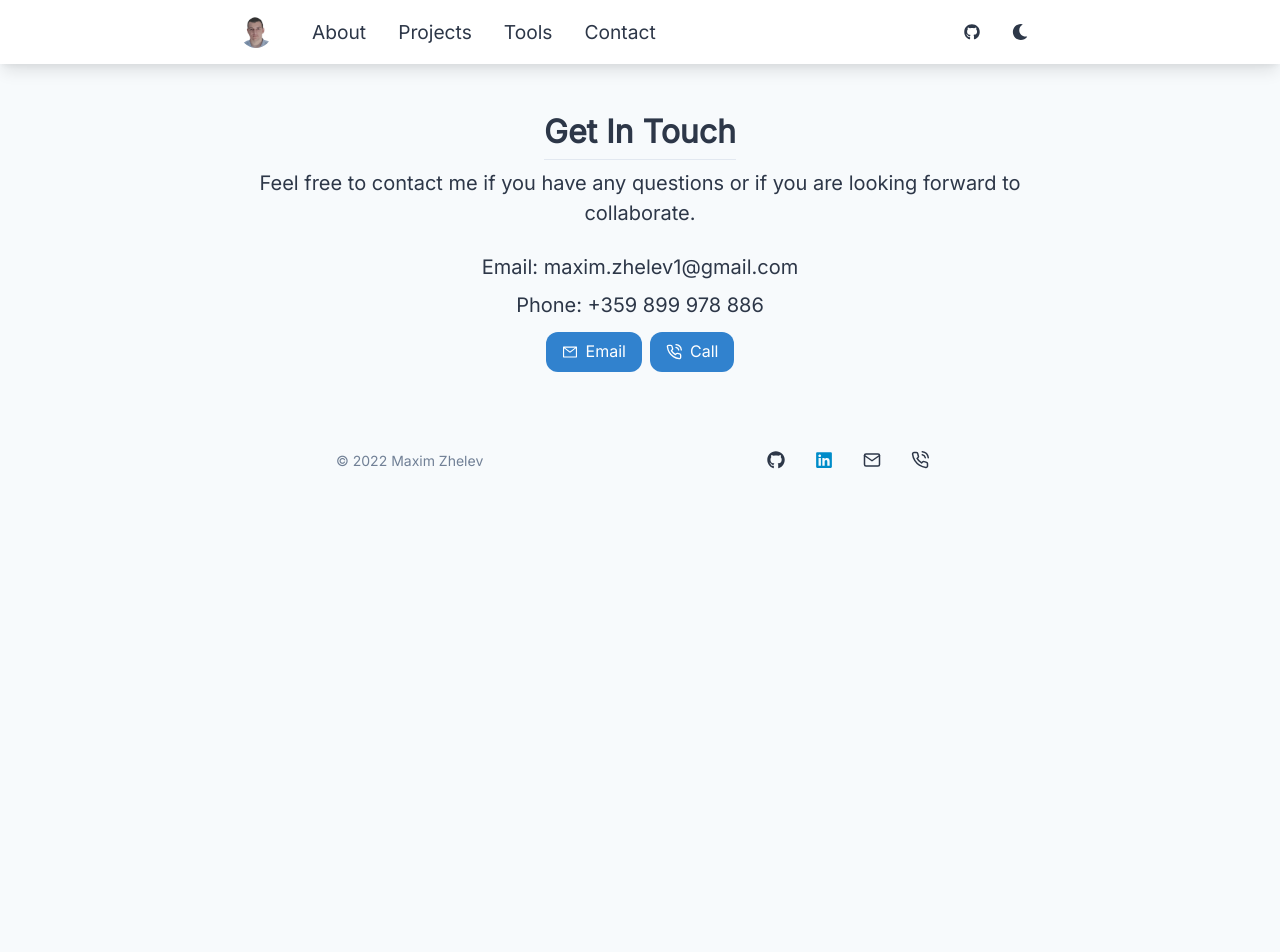
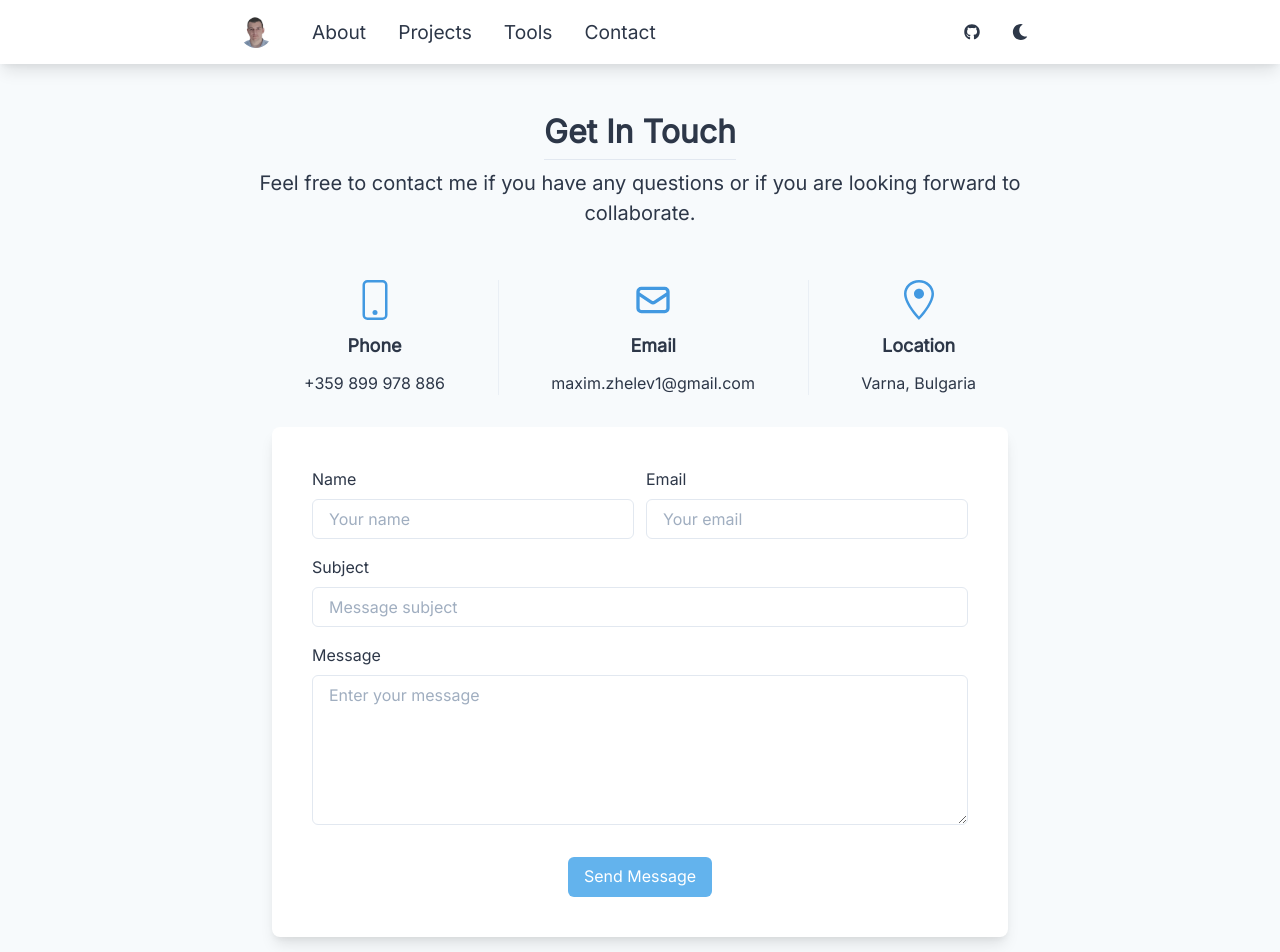
Before and after one commit to MaximZhelev/Portfolio, a Next.js app: page /contact in a window 1280 px wide. Shown: the top 952 px of the page. Before the commit the page ends 800 px from the top, so only its background shows below. Built offline with nearby package versions, Linux system fonts and the light colour scheme.

Commit message:
Add Slack contact form

```diff
--- a/next.config.js
+++ b/next.config.js
@@ -3,6 +3,9 @@ const nextConfig = {
   reactStrictMode: true,
   typescript: {
     ignoreBuildErrors: true
+  },
+  env: {
+    WEBHOOK_URL: process.env.WEBHOOK_URL
   }
 };
 
--- a/package.json
+++ b/package.json
@@ -14,6 +14,8 @@
     "@chakra-ui/react": "^1.8.8",
     "@emotion/react": "^11.9.0",
     "@emotion/styled": "^11.8.1",
+    "@hookform/resolvers": "^2.9.9",
+    "axios": "^0.27.2",
     "dayjs": "^1.11.1",
     "framer-motion": "^6.3.3",
     "gray-matter": "^4.0.3",
@@ -23,6 +25,7 @@
     "react": "^17.0.2",
     "react-blurhash": "^0.1.3",
     "react-dom": "^17.0.2",
+    "react-hook-form": "^7.37.0",
     "react-icons": "^4.3.1",
     "react-palette": "^1.0.2",
     "react-progressive-image": "^0.6.0",
@@ -35,6 +38,7 @@
     "swr": "^1.3.0",
     "unified": "^10.1.2",
     "use-http": "^1.0.26",
+    "yup": "^0.32.11",
     "zod": "^3.14.4"
   },
   "devDependencies": {
--- a/src/pages/404.tsx
+++ b/src/pages/404.tsx
@@ -7,7 +7,7 @@ const NotFound = () => {
       <Heading as="h1">Not found</Heading>
       <Text>The page you&apos;re looking for was not found.</Text>
       <Divider my={6} />
-      <Box my={6} align="center">
+      <Box my={6}>
         <NextLink href="/">
           <Button colorScheme="blue">Return to home</Button>
         </NextLink>
--- a/src/pages/contact.tsx
+++ b/src/pages/contact.tsx
@@ -1,12 +1,113 @@
-import { Button, Flex, Box } from '@chakra-ui/react';
+import { Fragment, useState } from 'react';
+import axios from 'axios';
+import {
+  Button,
+  Flex,
+  Box,
+  Container,
+  Divider,
+  FormControl,
+  FormLabel,
+  Icon,
+  Input,
+  Stack,
+  Text,
+  Textarea,
+  useColorModeValue,
+  useToast,
+  VStack,
+  FormErrorMessage
+} from '@chakra-ui/react';
+
 import Header from '../components/layout/header';
+import { GoLocation } from 'react-icons/go';
+import { BsPhone } from 'react-icons/bs';
+import { HiOutlineMail } from 'react-icons/hi';
+import PageLayout from '../components/layout/pageLayout';
 
-import { AiOutlineMail } from 'react-icons/ai';
-import { FiPhoneCall } from 'react-icons/fi';
-import PageLayout from '../components/layout/pageLayout';
-import Link from 'next/link';
+import * as yup from 'yup';
+import { useForm } from 'react-hook-form';
+import { yupResolver } from '@hookform/resolvers/yup';
+
+const schema = yup.object().shape({
+  name: yup.string().required(),
+  email: yup.string().email().required(),
+  subject: yup.string(),
+  message: yup.string().required()
+});
+
+type FormInputs = {
+  name: string;
+  email: string;
+  subject?: string;
+  message: string;
+};
 
 const Contact = () => {
+  const {
+    register,
+    handleSubmit,
+    formState: { errors }
+  } = useForm<FormInputs>({
+    resolver: yupResolver(schema)
+  });
+
+  const toast = useToast();
+
+  const handleClick = async (values) => {
+    const data = {
+      text: `Name: ${values.name} \nEmail: ${values.email} \nSubject: ${values.subject} \nMessage: ${values.message}`
+    };
+
+    const res = await axios.post(process.env.WEBHOOK_URL, JSON.stringify(data), {
+      withCredentials: false,
+      transformRequest: [
+        (data, headers) => {
+          delete headers.post['Content-Type'];
+          return data;
+        }
+      ]
+    });
+
+    if (res.status === 200) {
+      toast({
+        title: 'Success',
+        description: 'Message sent successfully!',
+        status: 'success',
+        duration: 9000,
+        position: 'top-right',
+        isClosable: true
+      });
+    } else {
+      toast({
+        title: 'Error',
+        description: 'There was error when sending the message, please try again!',
+        status: 'error',
+        duration: 9000,
+        position: 'top-right',
+        isClosable: true
+      });
+    }
+  };
+
+  const contactOptions = [
+    {
+      label: 'Phone',
+      value: '+359 899 978 886',
+      icon: BsPhone
+    },
+    {
+      label: 'Email',
+      value: 'maxim.zhelev1@gmail.com',
+      icon: HiOutlineMail
+    },
+    {
+      label: 'Location',
+      value: 'Varna, Bulgaria',
+      icon: GoLocation
+    }
+  ];
+
   return (
     <PageLayout title="Contact">
       <Flex justifyContent={'center'}>
@@ -20,26 +121,117 @@ const Contact = () => {
           collaborate.
         </Box>
       </Flex>
-      <Flex direction={'column'} justifyContent={'left'}>
-        <Box as="h2" fontWeight="400" textAlign="center" m={1} mt={3}>
-          Email: maxim.zhelev1@gmail.com
-        </Box>
-        <Box as="h2" fontWeight="400" textAlign="center" m={1}>
-          Phone: +359 899 978 886
-        </Box>
-      </Flex>
-      <Flex justifyContent={'center'} m={1}>
-        <Link href={'mailto:maxim.zhelev1@gmail.com'} passHref>
-          <Button colorScheme="blue" m={1} leftIcon={<AiOutlineMail />}>
-            Email
-          </Button>
-        </Link>
-        <Link href={'tel:+359899978886'} passHref>
-          <Button colorScheme="blue" m={1} leftIcon={<FiPhoneCall />}>
-            Call
-          </Button>
-        </Link>
-      </Flex>
+      <Container maxW="7xl" py={10} px={{ base: 5, md: 8 }}>
+        <Stack spacing={8}>
+          <Stack
+            spacing={{ base: 5, md: 0 }}
+            direction={{ base: 'column', md: 'row' }}
+            justify="space-between"
+            pr={5}
+            pl={5}
+          >
+            {contactOptions.map((option, index) => (
+              <Fragment key={index}>
+                <Stack spacing={3} direction="column" justify="center" alignItems="center" px={3}>
+                  <Icon as={option.icon} w={10} h={10} color="blue.400" />
+                  <Text fontSize="lg" fontWeight="semibold">
+                    {option.label}
+                  </Text>
+                  <Text fontSize="md" textAlign="center">
+                    {option.value}
+                  </Text>
+                </Stack>
+                {contactOptions.length - 1 !== index && (
+                  <Flex d={{ base: 'none', md: 'flex' }}>
+                    <Divider orientation="vertical" />
+                  </Flex>
+                )}
+              </Fragment>
+            ))}
+          </Stack>
+          <VStack
+            as="form"
+            spacing={8}
+            w="100%"
+            bg={useColorModeValue('white', 'gray.700')}
+            rounded="lg"
+            boxShadow="lg"
+            p={{ base: 5, sm: 10 }}
+          >
+            <VStack spacing={4} w="100%">
+              <Stack w="100%" spacing={3} direction={{ base: 'column', md: 'row' }}>
+                <FormControl id="name" isInvalid={!!errors?.name}>
+                  <FormLabel>Name</FormLabel>
+                  <Input
+                    type="text"
+                    placeholder="Your name"
+                    rounded="md"
+                    {...register('name', {
+                      required: true
+                    })}
+                  />
+                  {!!errors?.name && <FormErrorMessage>{errors?.name?.message}</FormErrorMessage>}
+                </FormControl>
+                <FormControl id="email" isInvalid={!!errors?.email}>
+                  <FormLabel>Email</FormLabel>
+                  <Input
+                    type="email"
+                    placeholder="Your email"
+                    rounded="md"
+                    {...register('email', {
+                      required: true
+                    })}
+                  />
+                  {!!errors?.email && <FormErrorMessage>{errors?.email?.message}</FormErrorMessage>}
+                </FormControl>
+              </Stack>
+              <FormControl id="subject" isInvalid={!!errors?.subject}>
+                <FormLabel>Subject</FormLabel>
+                <Input
+                  type="text"
+                  placeholder="Message subject"
+                  rounded="md"
+                  {...register('subject', {
+                    required: false
+                  })}
+                />
+                {!!errors?.subject && (
+                  <FormErrorMessage>{errors?.subject?.message}</FormErrorMessage>
+                )}
+              </FormControl>
+              <FormControl id="message" isInvalid={!!errors?.message}>
+                <FormLabel>Message</FormLabel>
+                <Textarea
+                  placeholder="Enter your message"
+                  rounded="md"
+                  {...register('message', {
+                    required: true
+                  })}
+                  h={150}
+                />
+                {!!errors?.message && (
+                  <FormErrorMessage>{errors?.message?.message}</FormErrorMessage>
+                )}
+              </FormControl>
+            </VStack>
+            <VStack w="100%">
+              <Button
+                bg="blue.300"
+                color="white"
+                _hover={{
+                  bg: 'blue.500'
+                }}
+                rounded="md"
+                w={{ base: '100%', md: 'max-content' }}
+                onClick={handleSubmit(handleClick)}
+                disabled={!!errors.name || !!errors.email || !!errors.message}
+              >
+                Send Message
+              </Button>
+            </VStack>
+          </VStack>
+        </Stack>
+      </Container>
     </PageLayout>
   );
 };
```
Also changed, not shown: 2 other files (tests, documents, lock files or other folders).
